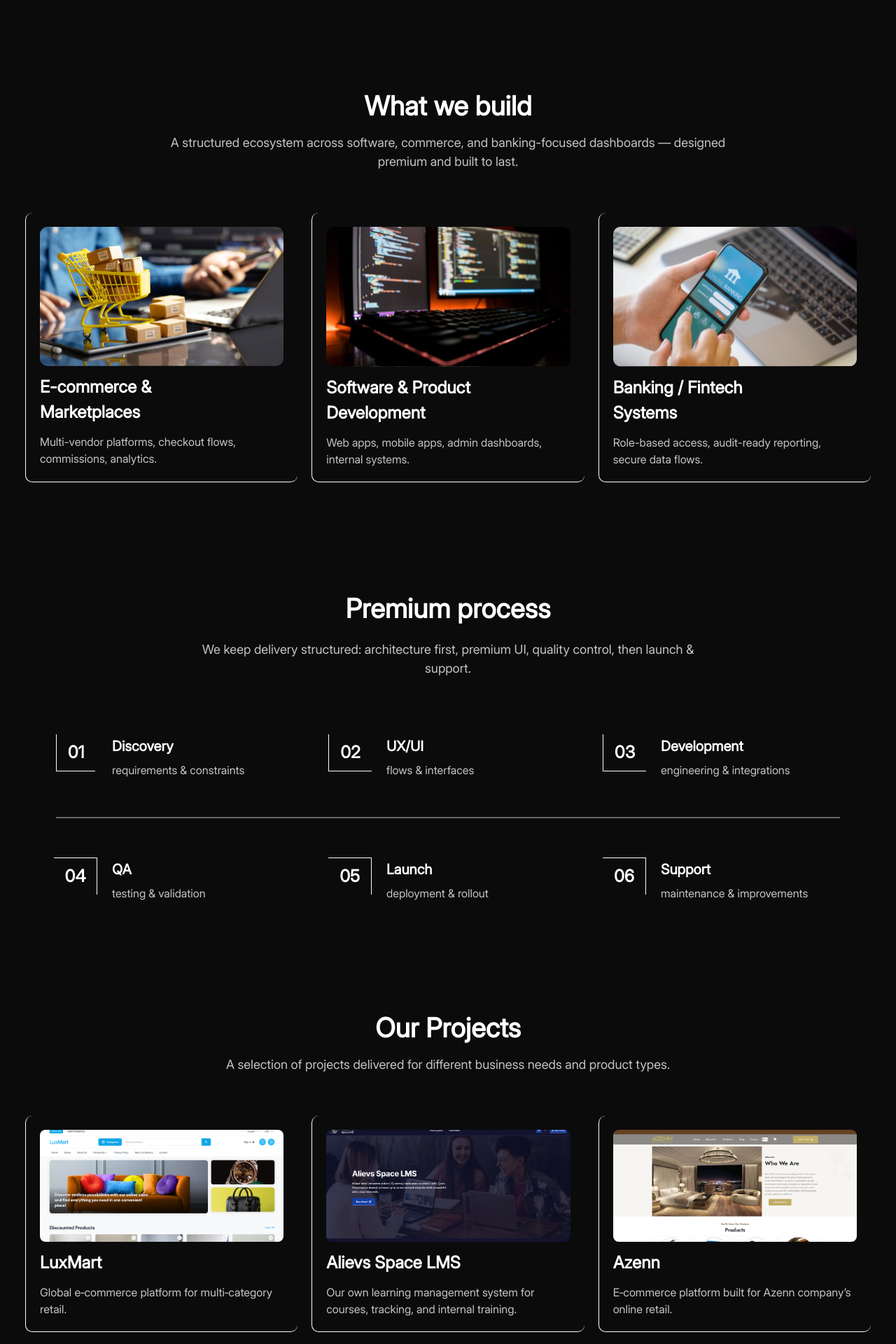
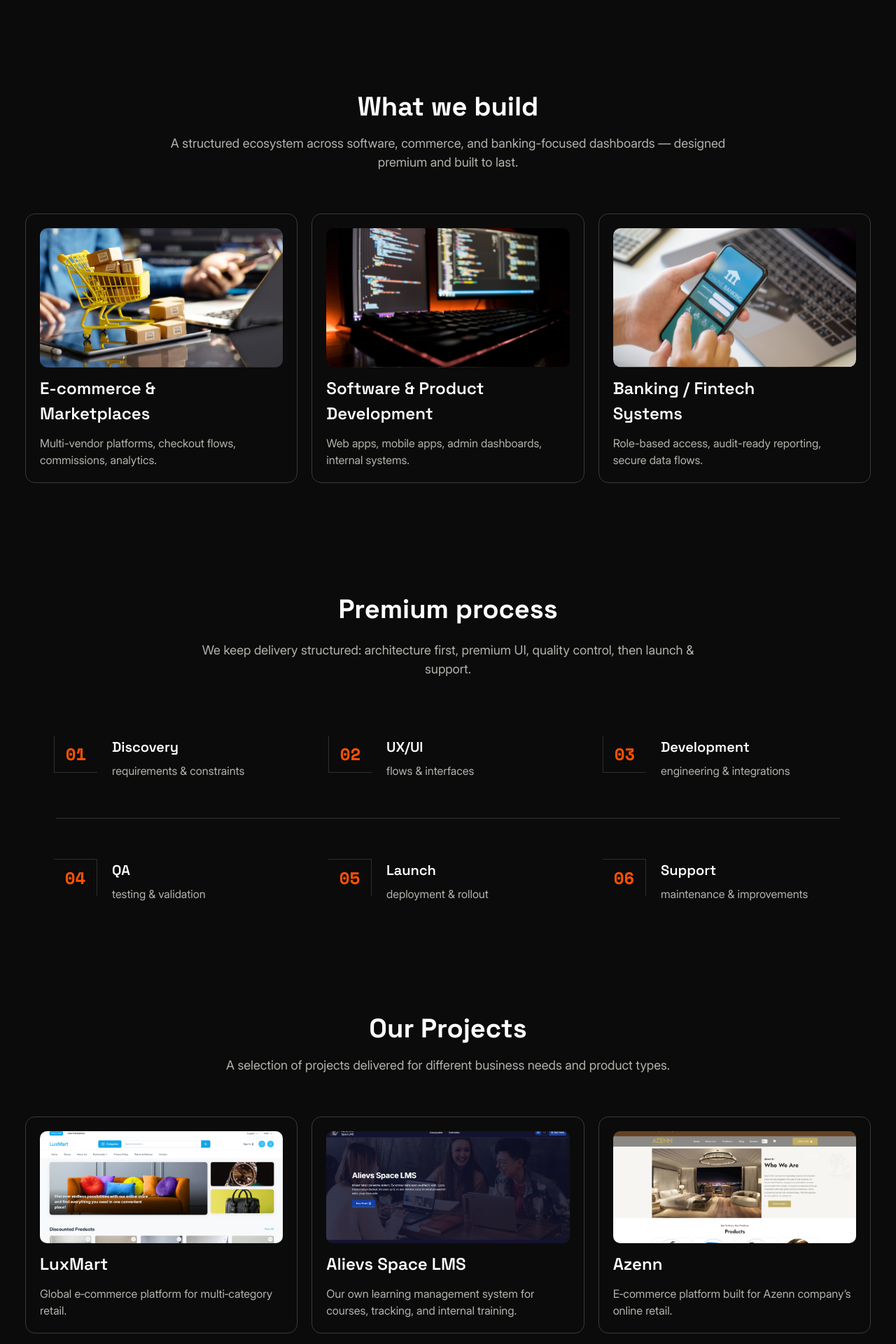
Before and after one commit to Alievs-corp/alievsspacemmc, a React (Vite) app in the folder frontend/: page / in a window 1280 px wide. Shown: the part 1040-2960 px from the top of the page at 70% size. Built offline with nearby package versions, Linux system fonts and the light colour scheme; no server answers.

Commit message:
feat(home): restyle sections with charcoal cards and orange accents
Migrate the advantages, we-build, projects and process sections to the
token system: charcoal cards with orange hover/glow, display-font
headings, muted body text, and orange mono numerals in the process steps.

```diff
--- a/frontend/src/components/ui/Home/Advanteges.tsx
+++ b/frontend/src/components/ui/Home/Advanteges.tsx
@@ -47,9 +47,9 @@ const Advanteges = () => {
                         {duplicatedCards.map((card, idx) => (
                             <div
                                 key={idx}
-                                className='flex-shrink-0 mx-2 flex h-full flex-col gap-[10px] p-5 border-b-[1px] border-l-[1px] border-white rounded-[10px] cursor-pointer transition-all duration-200 ease-out hover:-translate-y-1 hover:bg-white/5 hover:border-[#133FA6] hover:shadow-[0_8px_24px_rgba(19,63,166,0.25)] focus-visible:outline-none focus-visible:ring-2 focus-visible:ring-[#133FA6]/50 w-[250px] sm:w-[280px] md:w-[300px]'
+                                className='flex-shrink-0 mx-2 flex h-full flex-col gap-[10px] p-5 border border-border rounded-lg cursor-pointer transition-all duration-200 ease-out hover:-translate-y-1 hover:bg-surface-2 hover:border-primary hover:shadow-glow-primary focus-visible:outline-none focus-visible:ring-2 focus-visible:ring-focus w-[250px] sm:w-[280px] md:w-[300px]'
                             >
-                                <h3 className='font-inter text-white text-2xl sm:text-[26px] font-semibold'>{card.heading}</h3>
+                                <h3 className='font-display text-white text-2xl sm:text-[26px] font-semibold'>{card.heading}</h3>
                                 <p className='font-inter text-white text-base sm:text-base md:text-base'>{card.text}</p>
                             </div>
                         ))}
--- a/frontend/src/components/ui/Home/OurProjects.tsx
+++ b/frontend/src/components/ui/Home/OurProjects.tsx
@@ -46,10 +46,10 @@ const OurProjects = () => {
     <section className="mt-[80px] md:mt-[100px] lg:mt-[120px] mb-16 md:mb-24 px-4">
       <Container className="flex flex-col justify-center items-center">
         <div className="w-full flex flex-col justify-center items-center gap-[10px] text-center">
-          <h2 className="text-white font-inter text-[26px] md:text-[38px] font-bold">
+          <h2 className="text-white font-display text-[26px] md:text-[38px] font-bold">
             {t("public.home.projects.title")}
           </h2>
-          <p className="font-inter text-[#C5C5C5] max-w-[370px] md:max-w-[800px] text-center text-[13px] md:text-[18px]">
+          <p className="font-inter text-text-muted max-w-[370px] md:max-w-[800px] text-center text-[13px] md:text-[18px]">
             {t("public.home.projects.copy")}
           </p>
         </div>
@@ -65,17 +65,17 @@ const OurProjects = () => {
                 href={href}
                 target="_blank"
                 rel="noopener noreferrer"
-                className="flex h-full flex-col gap-3 p-5 border-b-[1px] border-l-[1px] border-white rounded-[10px] cursor-pointer transition-all duration-200 ease-out hover:-translate-y-1 hover:bg-white/5 hover:border-[#133FA6] hover:shadow-[0_8px_24px_rgba(19,63,166,0.25)] focus-visible:outline-none focus-visible:ring-2 focus-visible:ring-[#133FA6]/50"
+                className="flex h-full flex-col gap-3 p-5 border border-border rounded-lg cursor-pointer transition-all duration-200 ease-out hover:-translate-y-1 hover:bg-surface-2 hover:border-primary hover:shadow-glow-primary focus-visible:outline-none focus-visible:ring-2 focus-visible:ring-focus"
               >
                 <img
                   src={project.image}
                   alt={name}
-                  className="w-full h-[140px] md:h-[160px] object-cover rounded-[8px] bg-[#0A0A1E]"
+                  className="w-full h-[140px] md:h-[160px] object-cover rounded-md bg-surface-2"
                 />
-                <h4 className="font-inter text-white text-[20px] md:text-[24px] font-semibold">
+                <h4 className="font-display text-white text-[20px] md:text-[24px] font-semibold">
                   {name}
                 </h4>
-                <p className="font-inter text-[#C5C5C5] text-[13px] md:text-[16px]">
+                <p className="font-inter text-text-muted text-[13px] md:text-[16px]">
                   {description}
                 </p>
               </a>
--- a/frontend/src/components/ui/Home/PremiumProcess.tsx
+++ b/frontend/src/components/ui/Home/PremiumProcess.tsx
@@ -16,12 +16,12 @@ const PremiumProcessSimple: React.FC = () => {
     <div className='flex justify-center mt-[80px] md:mt-[120px]'>
       <div className="max-w-6xl w-full px-4 py-8">
         <div className="text-center mb-10">
-          <h1 className="font-inter text-[26px] md:text-[38px] font-bold text-white mb-4">{t('public.premiumProcess')}</h1>
-          <p className="font-inter text-[#C5C5C5] text-[13px] md:text-[18px] mx-auto max-w-3xl">{t('public.processDesc')}</p>
+          <h1 className="font-display text-[26px] md:text-[38px] font-bold text-white mb-4">{t('public.premiumProcess')}</h1>
+          <p className="font-inter text-text-muted text-[13px] md:text-[18px] mx-auto max-w-3xl">{t('public.processDesc')}</p>
         </div>
 
         <div className="relative mt-[40px] md:mt-[60px] lg:mt-[80px]">
-          <div className="hidden md:block absolute top-1/2 left-0 right-0 h-px bg-[#C5C5C5] -translate-y-1/2"></div>
+          <div className="hidden md:block absolute top-1/2 left-0 right-0 h-px bg-border -translate-y-1/2"></div>
 
           <div className="flex flex-col md:flex-row md:justify-between gap-8 md:gap-4">
             {phases.slice(0, 3).map((phase) => (
@@ -31,15 +31,15 @@ const PremiumProcessSimple: React.FC = () => {
                     className="flex items-center justify-center w-14 h-14"
                     style={{ borderRadius: '6.45px' }}
                   >
-                    <span className="text-white font-bold text-[24px] border-b-[1px] border-l-[1px] border-white px-4 py-2">
+                    <span className="text-primary font-mono font-bold text-[24px] border-b border-l border-border-strong px-4 py-2">
                       {phase.quarter}
                     </span>
                   </div>
                 </div>
 
                 <div className="pt-1">
-                  <h3 className="text-white font-semibold text-xl mb-2">{phase.title}</h3>
-                  <p className="text-[#C5C5C5] text-base">{phase.desc}</p>
+                  <h3 className="text-white font-display font-semibold text-xl mb-2">{phase.title}</h3>
+                  <p className="text-text-muted text-base">{phase.desc}</p>
                 </div>
               </div>
             ))}
@@ -53,14 +53,14 @@ const PremiumProcessSimple: React.FC = () => {
                     className="flex items-center justify-center w-14 h-14"
                     style={{ borderRadius: '6.45px' }}
                   >
-                    <span className="text-white font-bold text-[24px] border-t-[1px] border-r-[1px] border-white px-4 py-2">
+                    <span className="text-primary font-mono font-bold text-[24px] border-t border-r border-border-strong px-4 py-2">
                       {phase.quarter}
                     </span>
                   </div>
                 </div>
                 <div className="pt-1">
-                  <h3 className="text-white font-semibold text-xl mb-2">{phase.title}</h3>
-                  <p className="text-[#C5C5C5] text-base">{phase.desc}</p>
+                  <h3 className="text-white font-display font-semibold text-xl mb-2">{phase.title}</h3>
+                  <p className="text-text-muted text-base">{phase.desc}</p>
                 </div>
               </div>
             ))}
--- a/frontend/src/components/ui/Home/WeBuild.tsx
+++ b/frontend/src/components/ui/Home/WeBuild.tsx
@@ -31,8 +31,8 @@ const WeBuild = () => {
     <div className='mt-[80px] md:mt-[100px] lg:mt-[120px]'>
         <Container className='flex flex-col justify-center items-center'>
             <div className='w-full flex flex-col justify-center items-center gap-[10px]'>
-              <h3 className='font-inter text-white text-[26px] md:text-[38px] font-bold'>{t('public.buildWhat')}</h3>
-              <p className='font-inter text-[#C5C5C5] max-w-[370px] md:max-w-[800px] text-center text-[13px] md:text-[18px]'>
+              <h3 className='font-display text-white text-[26px] md:text-[38px] font-bold'>{t('public.buildWhat')}</h3>
+              <p className='font-inter text-text-muted max-w-[370px] md:max-w-[800px] text-center text-[13px] md:text-[18px]'>
                 {t('public.buildDesc')}
               </p>
             </div>
@@ -41,11 +41,11 @@ const WeBuild = () => {
                 <div
                   key={idx}
                   tabIndex={0}
-                  className='flex h-full flex-col gap-3 p-5 border-b-[1px] border-l-[1px] border-white rounded-[10px] cursor-pointer transition-all duration-200 ease-out hover:-translate-y-1 hover:bg-white/5 hover:border-[#133FA6] hover:shadow-[0_8px_24px_rgba(19,63,166,0.25)] focus-visible:outline-none focus-visible:ring-2 focus-visible:ring-[#133FA6]/50'
+                  className='flex h-full flex-col gap-3 p-5 border border-border rounded-lg cursor-pointer transition-all duration-200 ease-out hover:-translate-y-1 hover:bg-surface-2 hover:border-primary hover:shadow-glow-primary focus-visible:outline-none focus-visible:ring-2 focus-visible:ring-focus'
                 >
                   <img src={item.img} alt={item.alt} />
-                  <h4 className='font-inter text-white text-[20px] md:text-[24px] font-semibold max-w-[250px]'>{item.title}</h4>
-                  <p className='font-inter text-[#C5C5C5] text-[13px] md:text-[16px]'>{item.text}</p>
+                  <h4 className='font-display text-white text-[20px] md:text-[24px] font-semibold max-w-[250px]'>{item.title}</h4>
+                  <p className='font-inter text-text-muted text-[13px] md:text-[16px]'>{item.text}</p>
                 </div>
               ))}
             </div>
```
